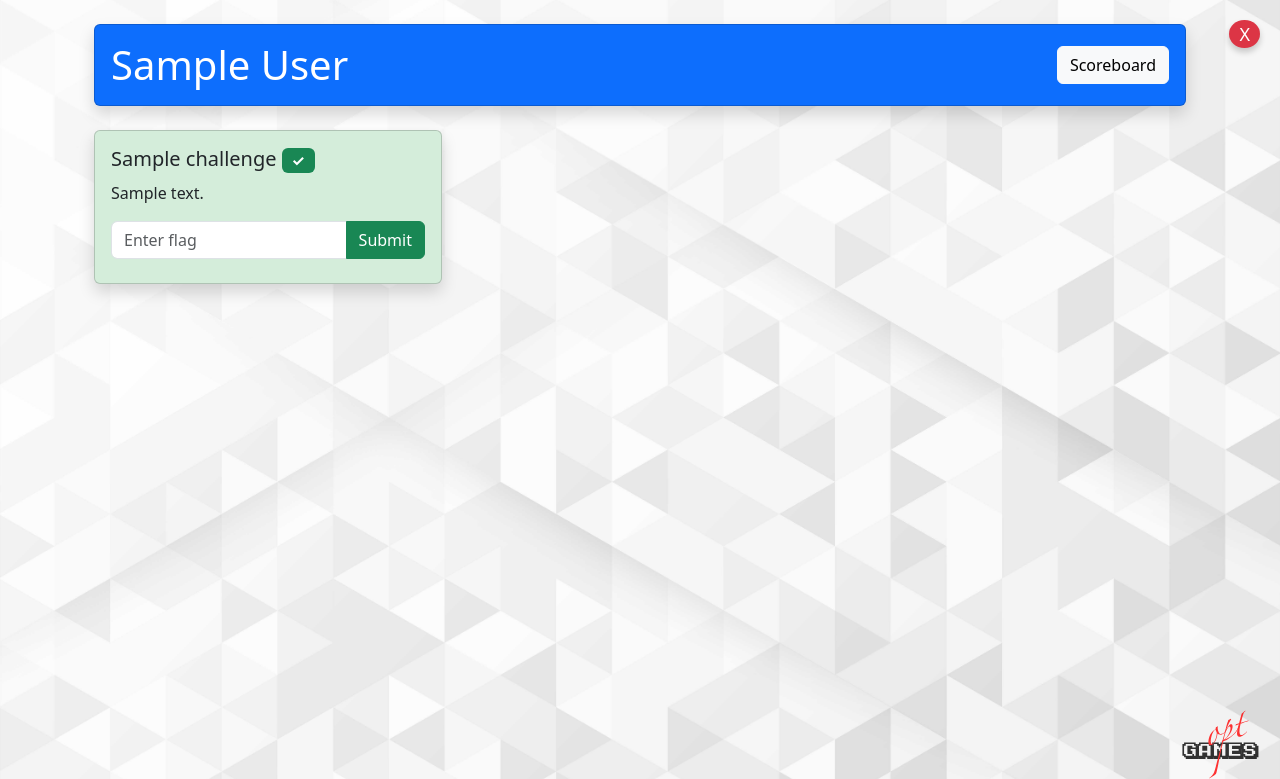
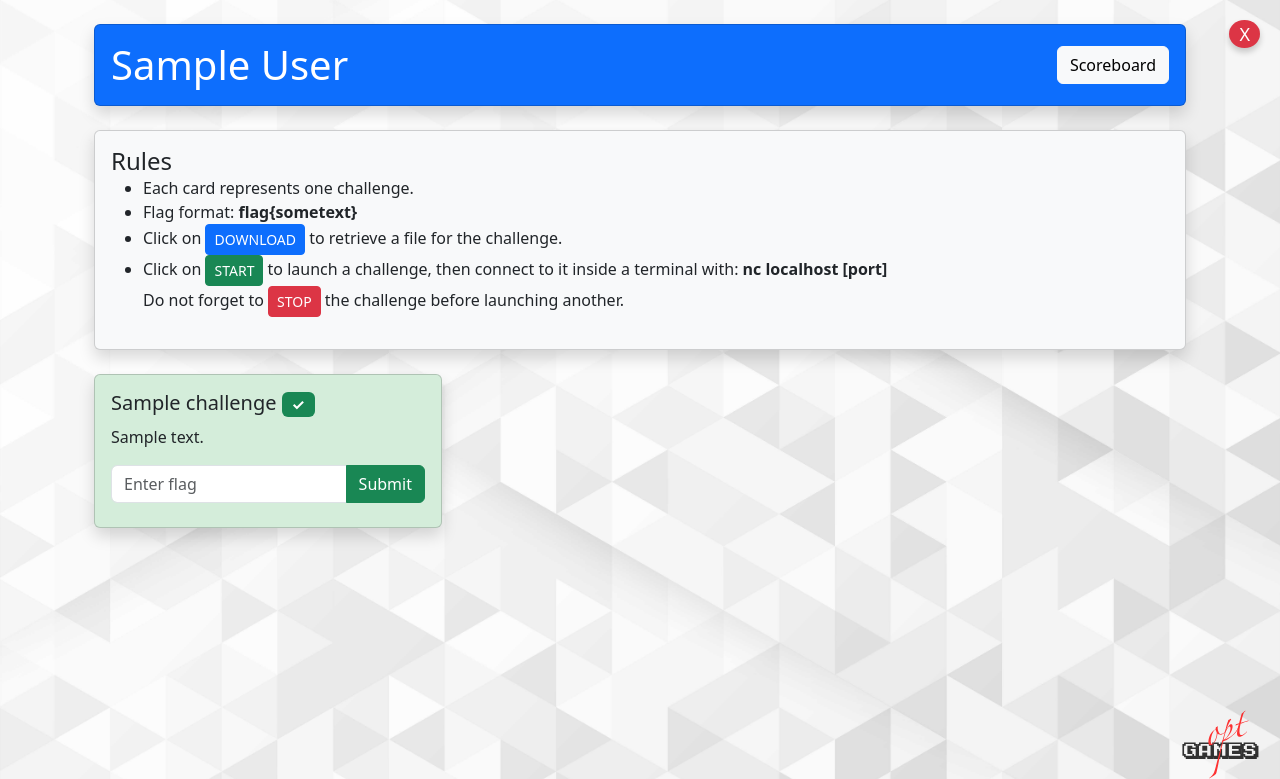
Before and after one commit to OlivierProTips/OptGames, a Flask app: page /user/1 in a window 1280 px wide. Shown: the top 779 px of the page. Run offline with Flask 3, Linux system fonts and the light colour scheme; the visitor is signed in with stand-in values (Sample User, id 1); tables that the repository leaves empty hold one stand-in row (values such as "Sample post").

Commit message:
Rules card

```diff
--- a/app/templates/challenges.html
+++ b/app/templates/challenges.html
@@ -8,6 +8,27 @@
             <a href="{{ url_for('results', user_id=user.id) }}" class="btn btn-light">Scoreboard</a>
         </div>
     </div>
+    <!-- Rules -->
+    <div class="shadow card bg-light mt-4 mb-4">
+        <div class="card-body">
+            <h4 class="mb-0">Rules</h4>
+            <ul>
+                <li>Each card represents one challenge.</li>
+                <li>
+                    Flag format: <strong>flag{sometext}</strong>
+                </li>
+                <li>
+                    Click on <button class="btn btn-sm btn-primary">DOWNLOAD</button> to retrieve a file for the challenge.
+                </li>
+                <li>
+                    Click on <button class="btn btn-sm btn-success">START</button> to launch a challenge, then connect to it inside a terminal with: <strong>nc {{ docker_url }} [port]</strong><br>
+                    Do not forget to <button class="btn btn-sm btn-danger">STOP</button> the challenge before launching another.
+                </li>
+            </ul>
+        </div>
+    </div>
+
+
 
     <div class="row">
         {% for challenge in challenges %}
```
